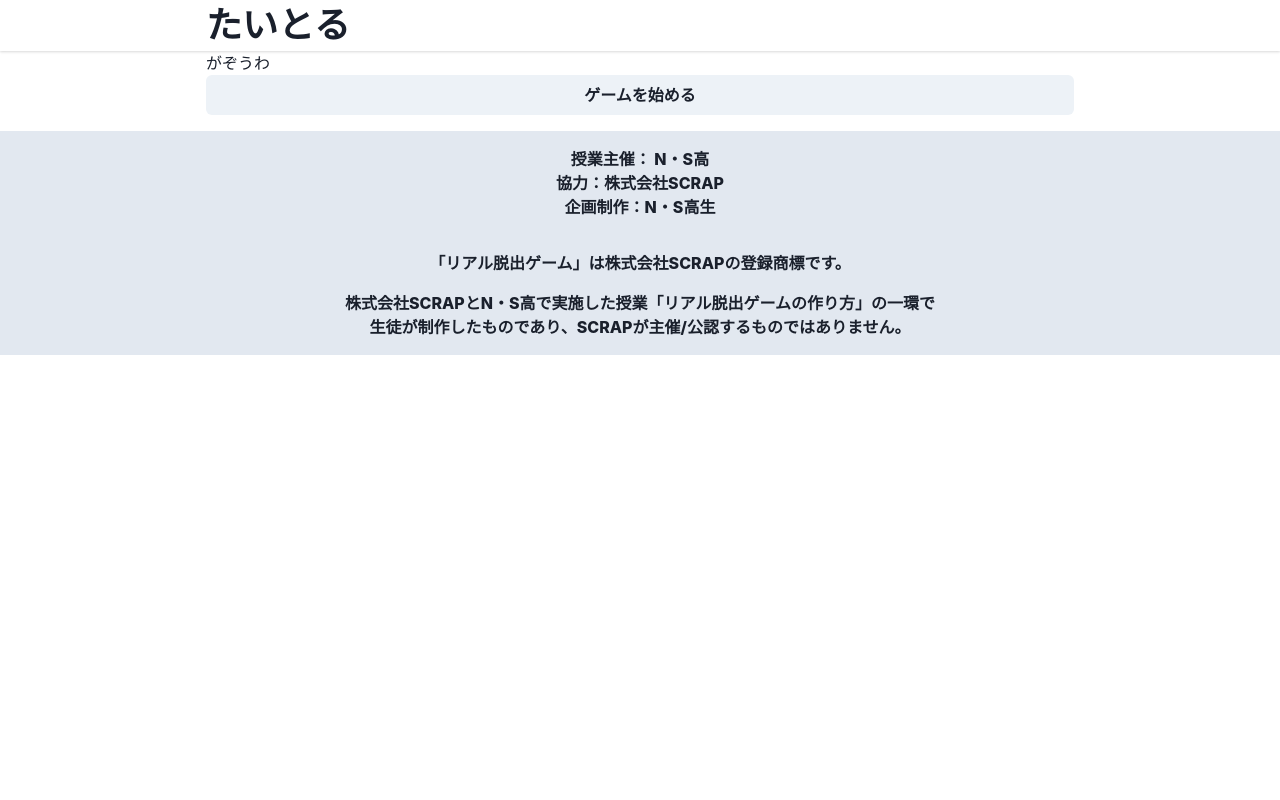
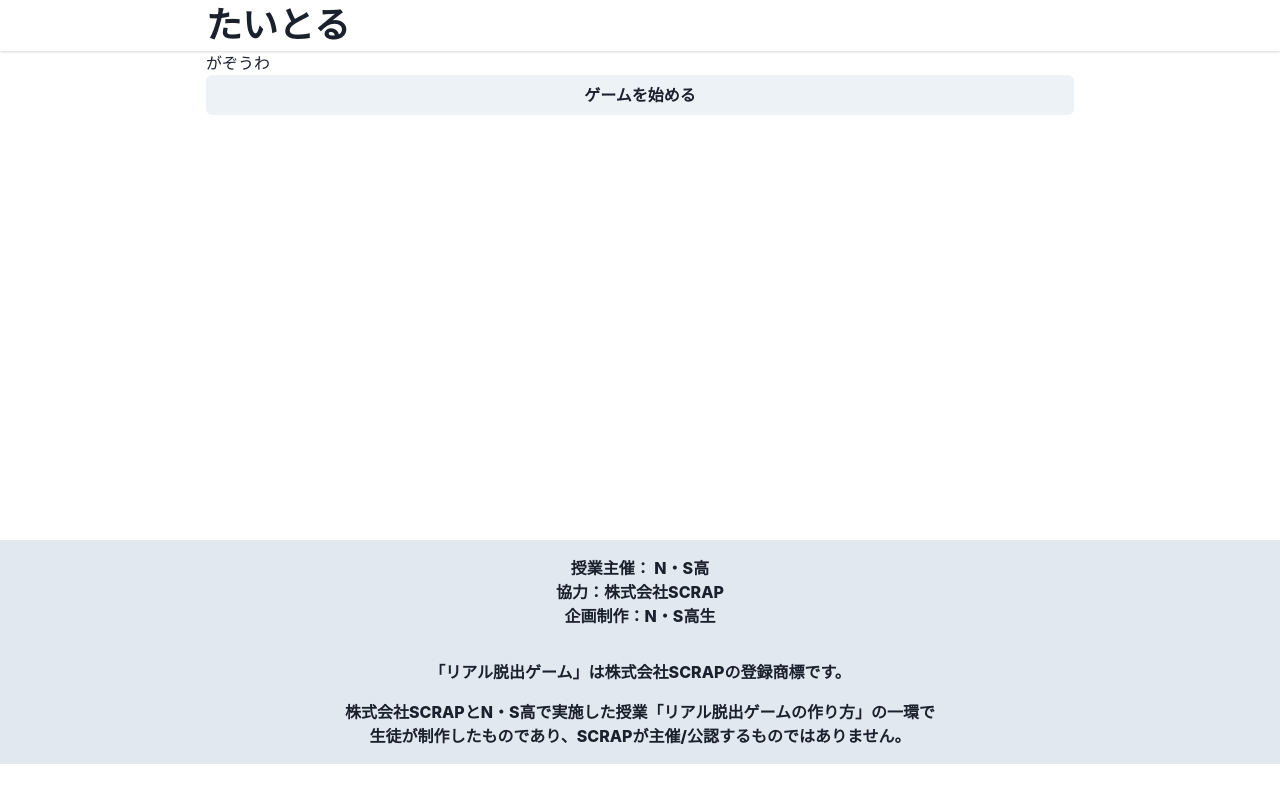
Before and after one commit to mochi-sann/beta-yokohma-a-mochi, a Next.js app: page / in a window 1280 px wide. Built offline with nearby package versions, Linux system fonts and the light colour scheme.

Commit message:
miniheightを決めた

```diff
--- a/src/components/Fotter.tsx
+++ b/src/components/Fotter.tsx
@@ -1,9 +1,9 @@
 import React from 'react'
-import { Box, Text } from '@chakra-ui/react'
+import { Box, Text, BoxProps } from '@chakra-ui/react'
 
-const Fotter: React.VFC = () => {
+const Fotter: React.VFC<BoxProps> = (props) => {
   return (
-    <Box bg="gray.200" mt="4" fontWeight="800">
+    <Box bg="gray.200" fontWeight="800" mt="auto" {...props}>
       <Box py="4" className="text-center">
         <Text textAlign="center">
           授業主催： N・S高
--- a/src/components/Layout.tsx
+++ b/src/components/Layout.tsx
@@ -2,7 +2,7 @@ import { NextSeo } from 'next-seo'
 import Head from 'next/head'
 import React from 'react'
 import Fotter from '~/src/components/Fotter'
-import { Container, SlideFade } from '@chakra-ui/react'
+import { Container, SlideFade, Box } from '@chakra-ui/react'
 
 import Header from './Header'
 
@@ -11,10 +11,10 @@ export type Props = {
 }
 const Layout: React.VFC<Props> = (props) => {
   return (
-    <>
+    <Box minHeight="100vh">
       <Header />
       <SlideFade in offsetY="20px">
-        <Container maxW="900px">
+        <Container maxW="900px" minHeight="calc(100vh - 57px - 252px - 18px)">
           <Head>
             <link rel="shortcut icon" href="/icon.png" type="image/x-icon" />
             <link
@@ -50,8 +50,8 @@ const Layout: React.VFC<Props> = (props) => {
           {props.children}
         </Container>
       </SlideFade>
-      <Fotter />
-    </>
+      <Fotter mt="4" />
+    </Box>
   )
 }
 
```
